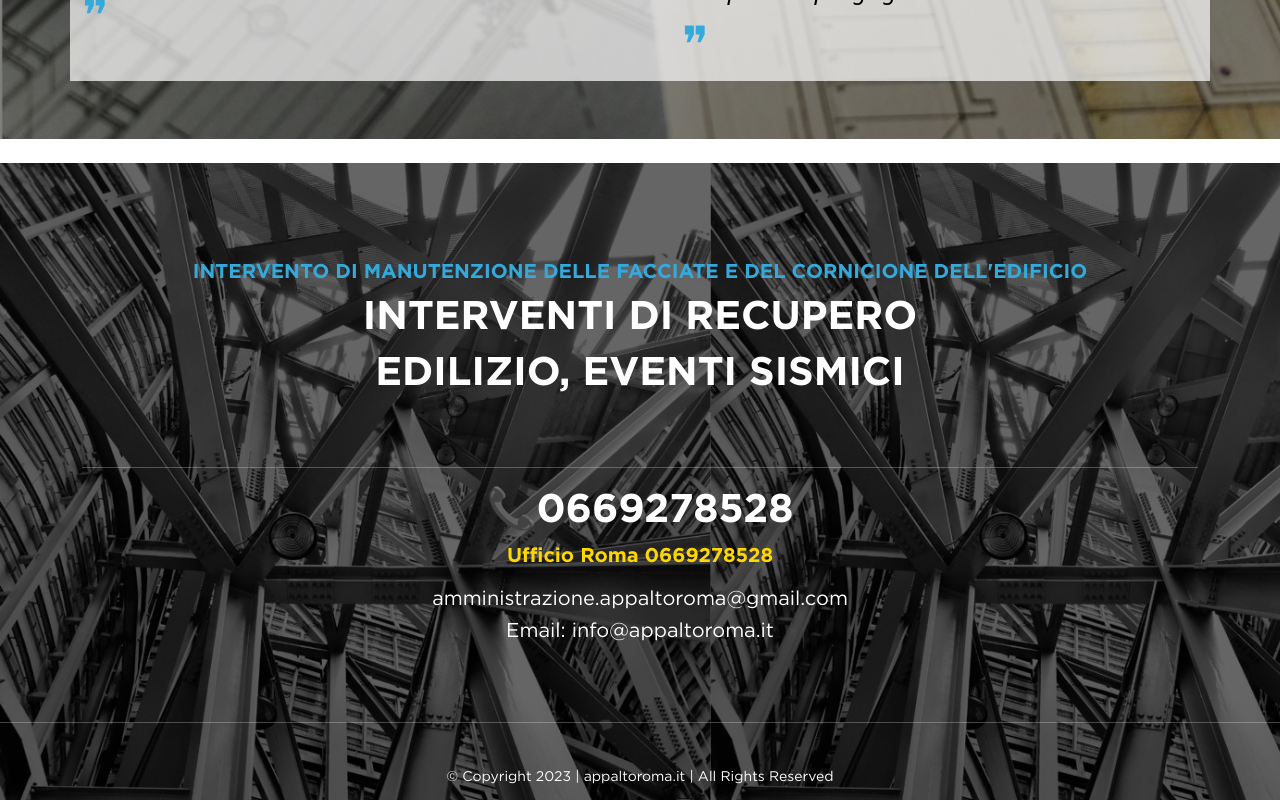
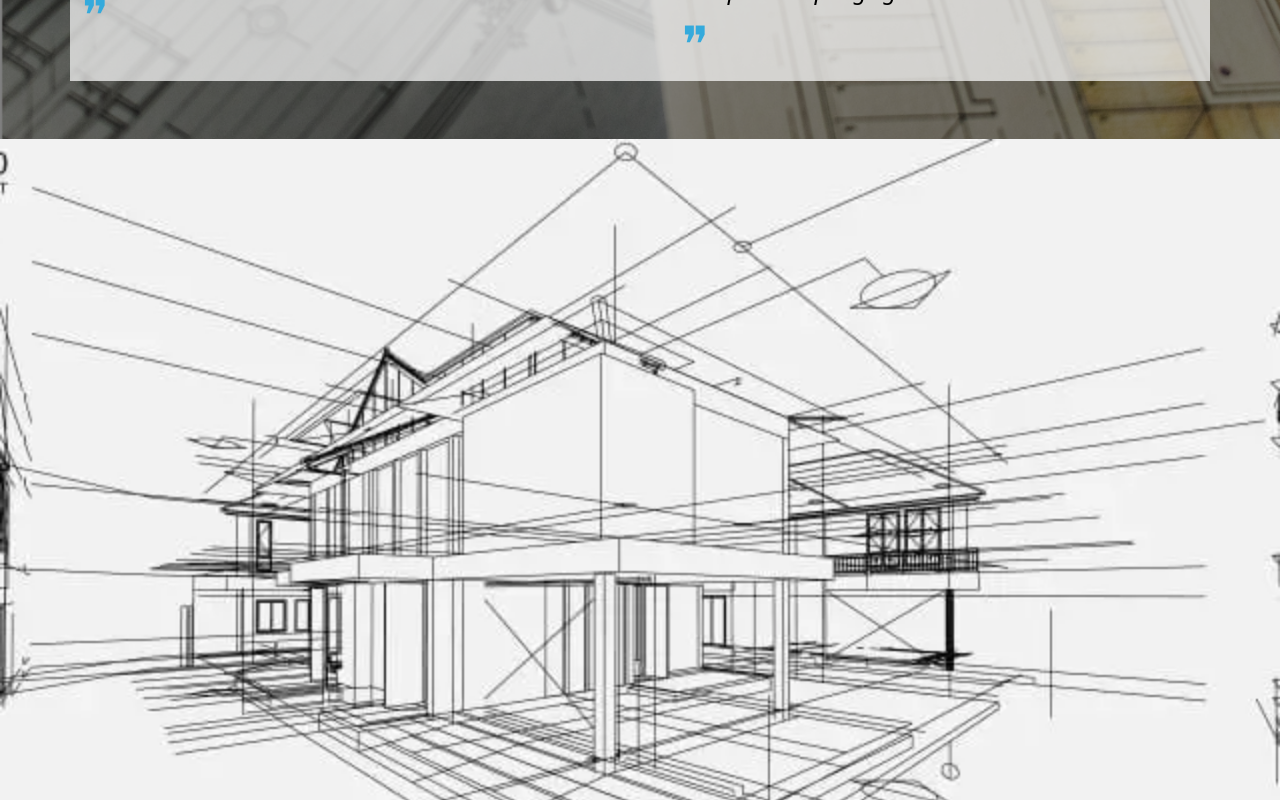
Before and after one commit to gloriamarinelli/appaltoroma, a React (Create React App) app: page / in a window 1280 px wide. Shown: the part 6840-7640 px from the top of the page. Built offline with nearby package versions, Linux system fonts and the light colour scheme.

Commit message:
fix home

```diff
--- a/src/components/pages/About.jsx
+++ b/src/components/pages/About.jsx
@@ -36,7 +36,7 @@ export default function About() {
           <div className="row gx-5 align-items-center">
             <div className="col-lg-6">
               <div className="p-5 d-flex justify-content-center align-items-center">
-                <LazyLoadImage src={Image} alt="TedxSapienzaU" height="300" />
+                <LazyLoadImage src={Image} alt="Chi siamo Appalto Roma" height="300" />
               </div>
               </div>
               <div className="col-lg-6">
--- a/src/components/pages/Home.jsx
+++ b/src/components/pages/Home.jsx
@@ -13,7 +13,7 @@ import Image9 from "../images/nopolo-tiburtino.webp";
 import Image10 from "../images/casale-castellaccio.webp";
 import Image11 from "../images/comelavoriamo.png";
 import Image12 from "../images/impianti2.png";
-
+import Image13 from "../images/architecture.webp";
 import "../../index.css";
 
 export default function Home() {
@@ -517,9 +517,9 @@ export default function Home() {
           }}
         >
           <div>
-          <h3 style={{ color: "#34aadc", fontFamily: "GothamBold" }}>
-                  COSA FACCIAMO
-                </h3>
+            <h3 style={{ color: "#34aadc", fontFamily: "GothamBold" }}>
+              COSA FACCIAMO
+            </h3>
             <h1
               style={{
                 color: "white",
@@ -533,8 +533,8 @@ export default function Home() {
           </div>
           <form
             style={{
-             backgroundColor: "rgba(255, 255, 255, 0.7)",
-             color:"black"
+              backgroundColor: "rgba(255, 255, 255, 0.7)",
+              color: "black",
             }}
           >
             <div class="container" style={{ textAlign: "justify" }}>
@@ -601,6 +601,23 @@ export default function Home() {
           </form>
         </div>
       </section>
+
+      <section>
+        <div
+          className="header-home"
+          style={{
+            backgroundImage: `url(${Image13})`,
+            backgroundSize: "cover",
+            backgroundRepeat: "no-repeat",
+            backgroundPosition: "center",
+            textAlign: "center",
+            color: "#fff",
+            height: "100vh",
+            display: "grid",
+            placeItems: "center",
+          }}
+        ></div>
+      </section>
     </>
   );
 }
```
Also changed, not shown: src/components/images/architecture.webp (added).
